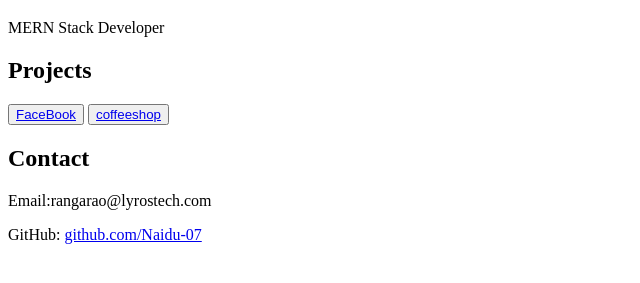
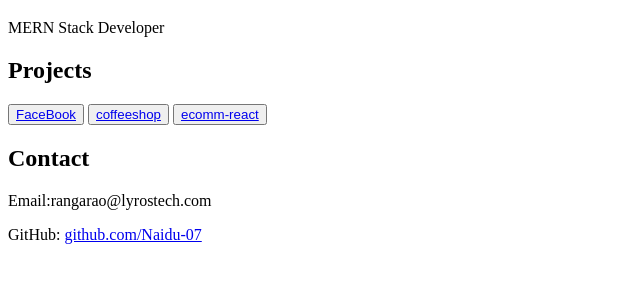
Before and after one commit to Naidu-07/Naidu-07.github.io, a plain HTML site: page index.html in a window 1280 px wide. Shown: the part 61-344 px from the top of the page, without its empty margins (0-640 px from the left). Drawn offline with Linux system fonts and the light colour scheme.

Commit message:
Add files via upload

```diff
--- a/index.html
+++ b/index.html
@@ -24,6 +24,7 @@
             <h2>Projects</h2>
             <button><a href="./FB/index.html">FaceBook</a></button>
             <button><a href="./coffeeshop/index.html">coffeeshop</a></button>
+            <button><a href="./ecomm-react/index.html">ecomm-react</a></button>
         </div>
     </section>
 
```
